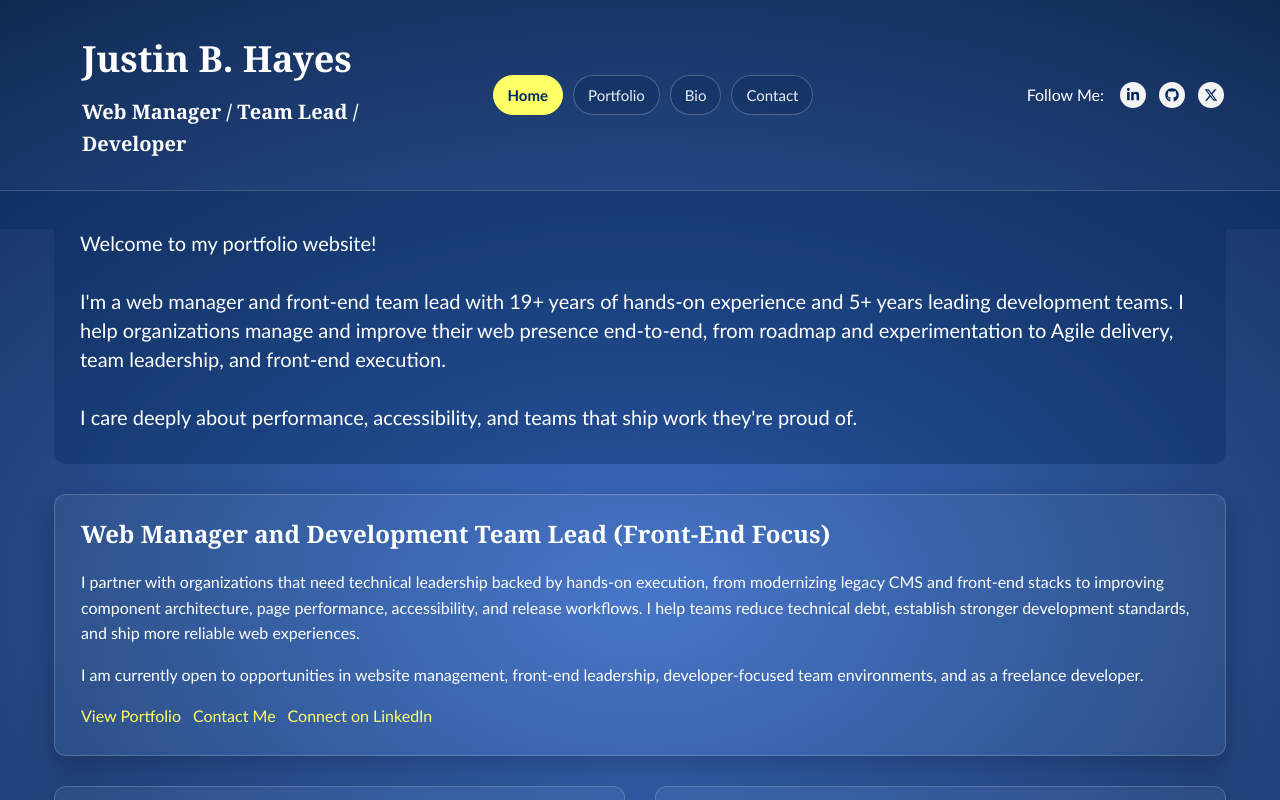
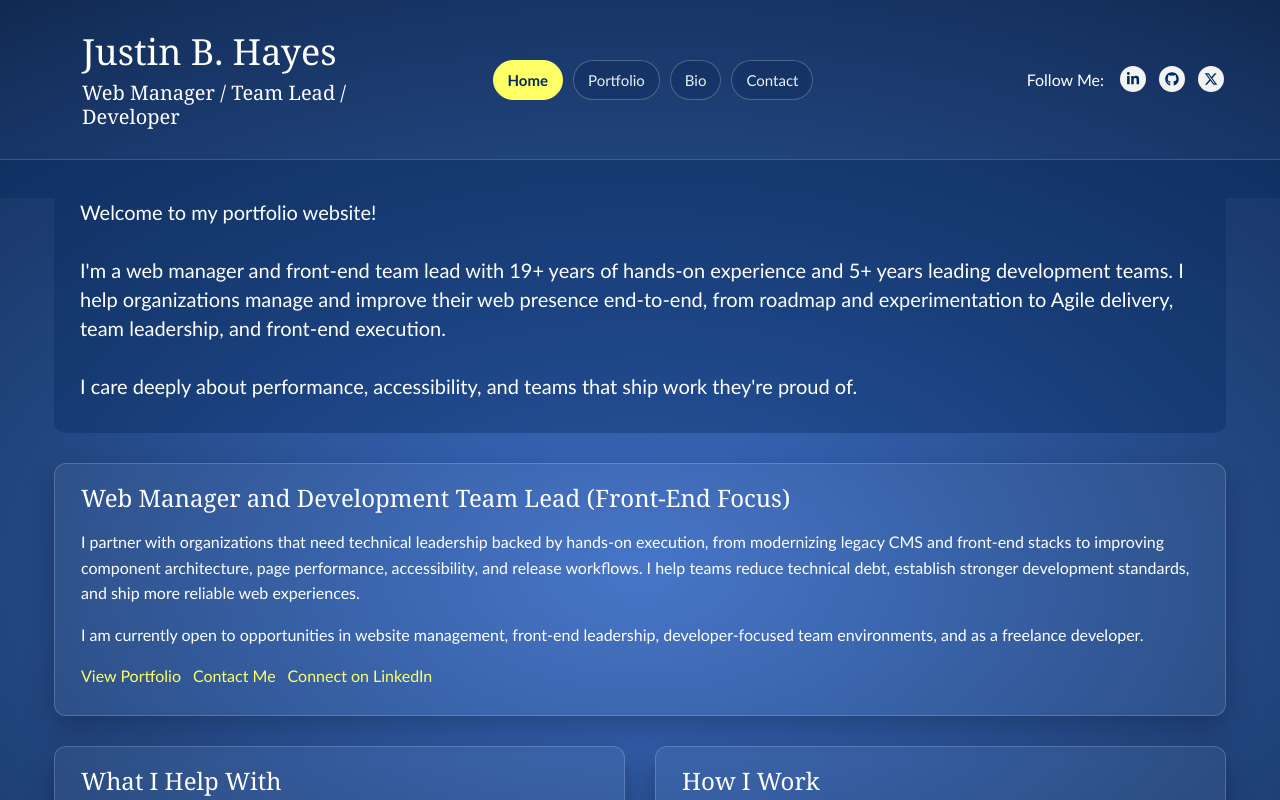
Before and after one commit to justinbhayes/Portfolio, a React (Vite) app: page / in a window 1280 px wide. Shown: the top 800 px of the page. Built offline with nearby package versions, Linux system fonts and the light colour scheme.

Commit message:
SEO and style fixes

```diff
--- a/src/data/buildInfo.js
+++ b/src/data/buildInfo.js
@@ -1,2 +1,2 @@
 // Last git commit timestamp - updated automatically by scripts/generate-sitemap.mjs
-export const lastCommitTime = new Date("2026-05-20T13:39:27-05:00");
+export const lastCommitTime = new Date("2026-05-20T13:40:12-05:00");
--- a/src/pages/BioPage.jsx
+++ b/src/pages/BioPage.jsx
@@ -12,7 +12,7 @@ function BioPage() {
       />
       <Layout intro="Learn more about my background, the work I’ve done, and where I’m headed next.">
         <section className="wideBody panel-elevated">
-          <h2>About Me</h2>
+          <h1 className="page-title">About Me</h1>
           <p>
             I&apos;m a web manager and front-end team lead with 19+ years of
             hands-on experience building and managing websites. I&apos;ve spent
--- a/src/pages/ContactPage.jsx
+++ b/src/pages/ContactPage.jsx
@@ -70,7 +70,7 @@ function ContactPage() {
       />
       <Layout intro="If you have any questions or comments, feel free to use the form below to contact me.">
         <section className="wideBody panel-elevated">
-          <h2>Contact Me</h2>
+          <h1 className="page-title">Contact Me</h1>
           {note && (
             <div id="note" className="notification_ok">
               {note}
--- a/src/pages/HomePage.jsx
+++ b/src/pages/HomePage.jsx
@@ -53,7 +53,9 @@ function HomePage() {
         }
       >
         <section className="wideBody panel-elevated">
-          <h2>Web Manager and Development Team Lead (Front-End Focus)</h2>
+          <h1 className="page-title">
+            Web Manager and Development Team Lead (Front-End Focus)
+          </h1>
           <p>
             I partner with organizations that need technical leadership backed
             by hands-on execution, from modernizing legacy CMS and front-end
--- a/src/pages/NotFoundPage.jsx
+++ b/src/pages/NotFoundPage.jsx
@@ -14,6 +14,7 @@ function NotFoundPage() {
       />
       <Layout intro="Oops! The page you are looking for has been moved or is no longer available.">
         <section className="wideBody panel-elevated">
+          <h1 className="page-title">Page Not Found</h1>
           <p className="fourOfour">
             Use the navigation menu to find the page you are looking for or
             return to the <Link to="/">homepage</Link>.
--- a/src/pages/PortfolioPage.jsx
+++ b/src/pages/PortfolioPage.jsx
@@ -43,7 +43,7 @@ function PortfolioPage() {
       />
       <Layout intro="Below you can view the portfolio of my most recent work.">
         <section className="wideBody panel-elevated">
-          <h2>My Portfolio</h2>
+          <h1 className="page-title">My Portfolio</h1>
           <div
             className="portfolio-carousel jcarousel-skin-tango"
             onMouseEnter={() => setIsPaused(true)}
@@ -54,7 +54,7 @@ function PortfolioPage() {
             <ul id="mycarousel">
               <li key={activeItem.title}>
                 <div className="content-column">
-                  <h3>{activeItem.title}</h3>
+                  <h2>{activeItem.title}</h2>
                   <p>{activeItem.description}</p>
                   <p>{activeItem.dates}</p>
                   <p>
--- a/src/styles/styles.scss
+++ b/src/styles/styles.scss
@@ -26,17 +26,43 @@ a:hover {
 h1 {
   margin: 0;
   font-family: Georgia, "Times New Roman", Times, serif;
+  font-weight: 500;
+  line-height: 1.2;
   font-size: 36px;
 }
 h2 {
   margin: 0;
   font-family: Georgia, "Times New Roman", Times, serif;
+  font-weight: 500;
+  line-height: 1.2;
+  font-size: 24px;
+}
+.page-title {
   font-size: 24px;
 }
 h3 {
   margin: 0;
   font-family: Georgia, "Times New Roman", Times, serif;
+  font-weight: 500;
+  line-height: 1.2;
   font-size: 20px;
+}
+h4,
+h5,
+h6 {
+  margin: 0;
+  font-family: Georgia, "Times New Roman", Times, serif;
+  font-weight: 500;
+  line-height: 1.2;
+}
+h4 {
+  font-size: 14px;
+}
+h5 {
+  font-size: 13px;
+}
+h6 {
+  font-size: 12px;
 }
 h2 + h3,
 ul + h3 {
```
